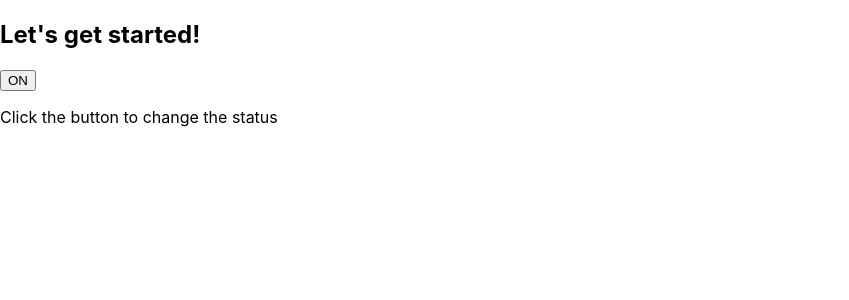
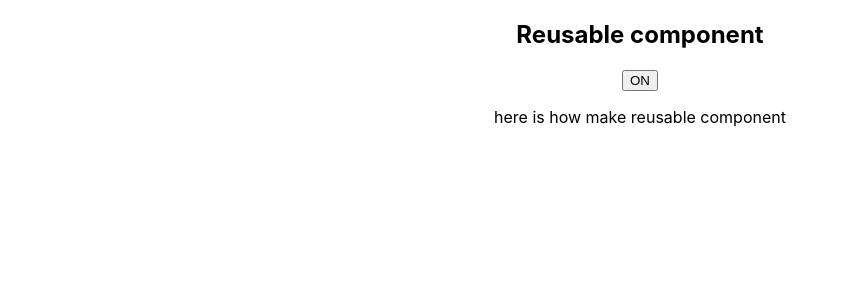
Before and after one commit to shemajolivetgislain/react-levelup, a React (Create React App) app: page / in a window 1280 px wide. Both pictures are taken after a click on the button "OFF". Shown: the top 300 px of the page, without its empty margins (0-849 px from the left). Built offline with nearby package versions, Linux system fonts and the light colour scheme.

Commit message:
reusable component

```diff
--- a/src/App.js
+++ b/src/App.js
@@ -5,8 +5,8 @@ import Tooglestatus from "./components/Tooglestatus";
 function App() {
   return (
     <div>
-      <h2>Let's get started!</h2>
-      <Tooglestatus />
+
+      <Tooglestatus title="Reusable component" content= "here is how make reusable component"/>
     </div>
   );
 }
--- a/src/components/Tooglestatus.jsx
+++ b/src/components/Tooglestatus.jsx
@@ -1,14 +1,17 @@
 import React from "react";
 import { useToogle } from "../hooks/ToogleHooks";
-function Tooglestatus() {
+function Tooglestatus({title, content}) {
   const { status, toogleStatus } = useToogle();
   return (
-    <div className="container">
-      {/* here means if status is true button will on else off */}
-      <button onClick={toogleStatus}>{status ? "ON" : "OFF"}</button>
-      {/* and also here if status is true paragraph will displayed */}
-      {status && <p>Click the button to change the status</p>}
-    </div>
+    <center>
+      <div className="container">
+        {/* here means if status is true button will on else off */}
+        <h2>{title}</h2>
+        <button onClick={toogleStatus}>{status ? "ON" : "OFF"}</button>
+        {/* and also here if status is true paragraph will displayed */}
+        {status && <p>{content}</p>}
+      </div>
+    </center>
   );
 }
 
```
